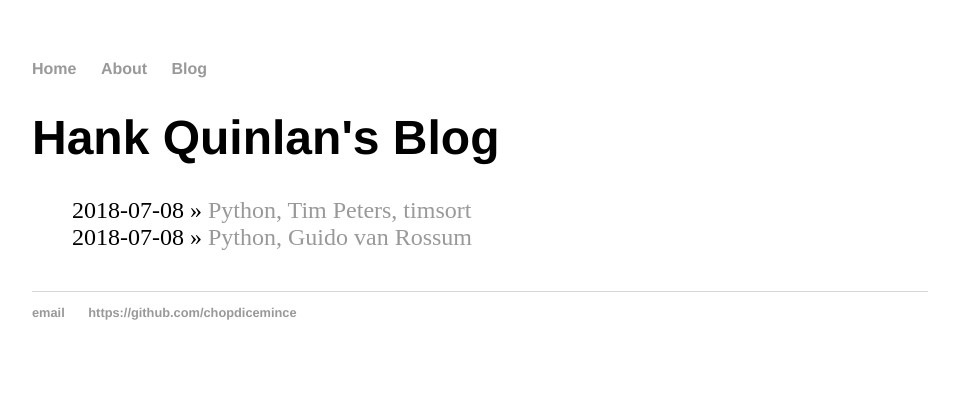
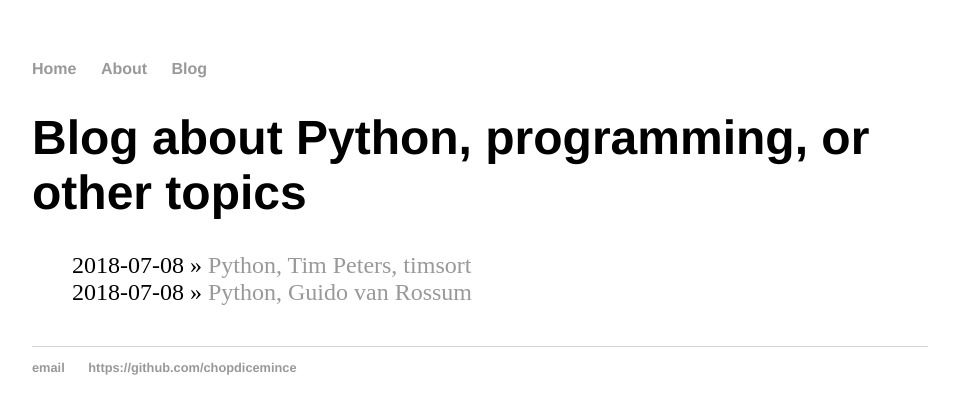
Before and after one commit to chopdicemince/chopdicemince.github.io, a Jekyll site: the page built from blog/index.html, in a window 1280 px wide. Shown: the top 414 px of the page, without its empty margins (160-1119 px from the left). Built offline with Jekyll 4.4.1, drawn with Linux system fonts in a browser that asks for light colours.

Commit message:
Change title

```diff
--- a/blog/index.html
+++ b/blog/index.html
@@ -1,6 +1,6 @@
 ---
 layout: default
-title: Hank Quinlan's Blog
+title: Blog about Python, programming, or other topics
 ---
 	<h1>{{ page.title }}</h1>
 	<ul class="posts">
```
